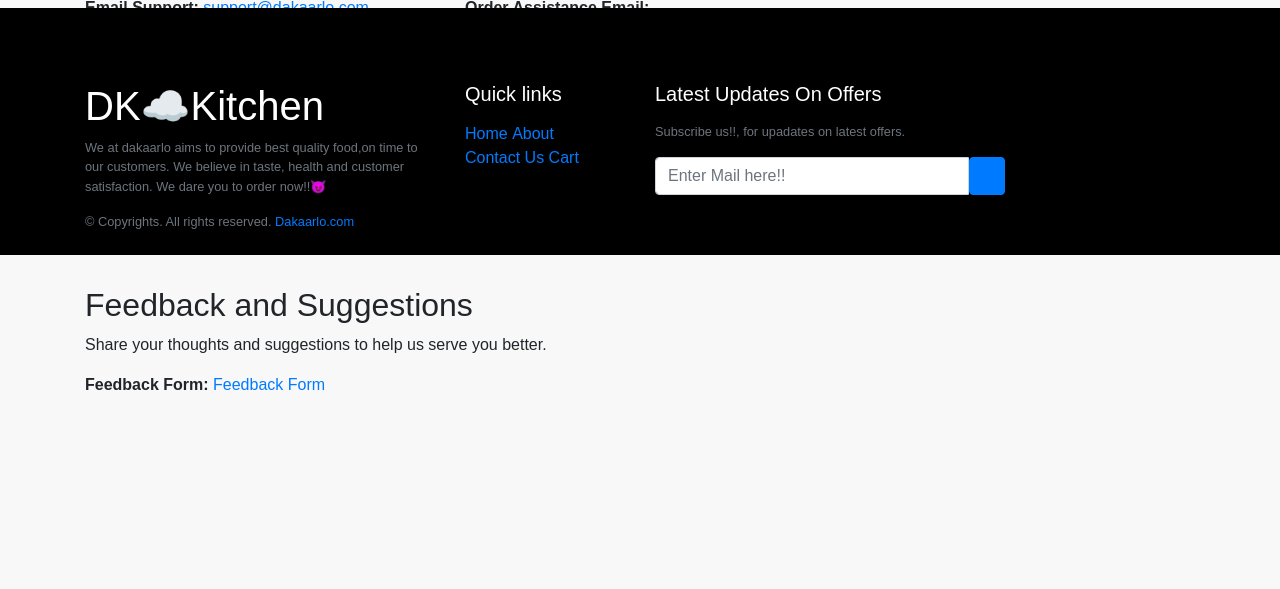
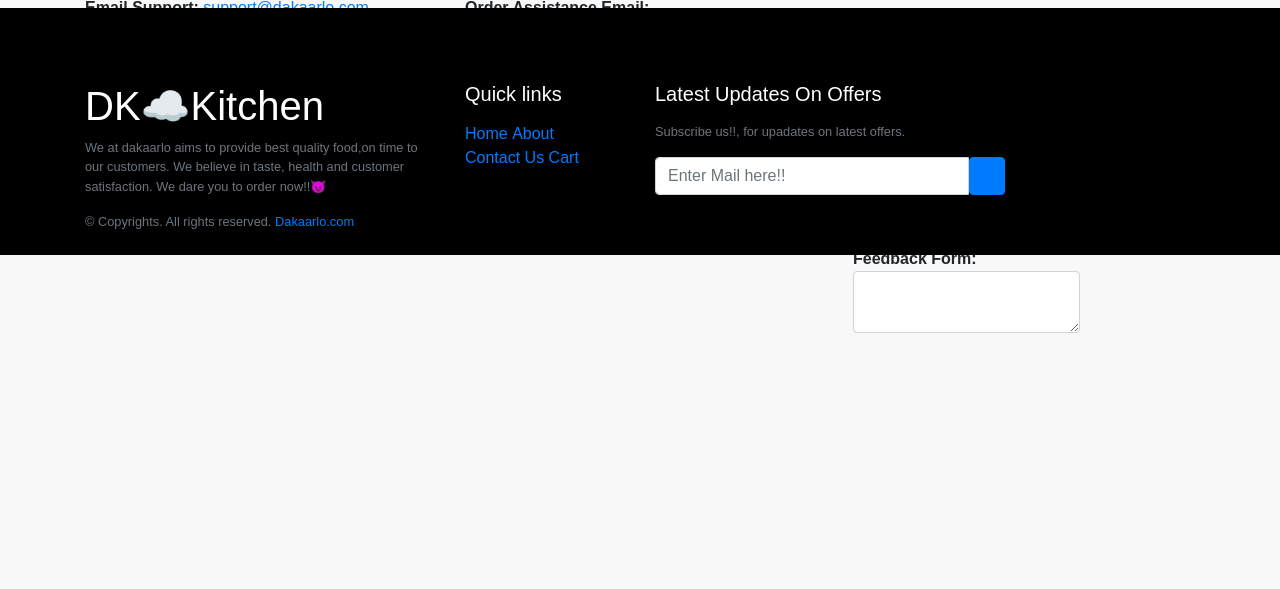
Before and after one commit to Chai14/Dakaar-Lo, a Django app: page /cuscare/ in a window 1280 px wide. Shown: the part 545-1134 px from the top of the page. Before the commit the page ends 935 px from the top, so only its background shows below. Run offline with Django 4.2, Linux system fonts and the light colour scheme; some libraries are stand-ins or nearby versions.

Commit message:
customer care designed

```diff
--- a/templates/customercare.html
+++ b/templates/customercare.html
@@ -45,23 +45,31 @@
         <p><strong>Instagram:</strong> <a href="" target="_blank">Dakaarlo</a></p>
     </div>
     <div class="col-md-4">
-        <h2>Visit Us</h2>
+        <h2><b>Visit Us</b></h2>
         <p>Civil Lines<br>
            Roorkee<br>
            247667
         </p>
     </div>
-</div>
 
-<div class="row contact-info">
-    <div class="col-md-12">
-        <h2>Feedback and Suggestions</h2>
+
+<div class="col-md-4">
+        <h2><b>Feedback and Suggestions</b></h2>
         <p>Share your thoughts and suggestions to help us serve you better.</p>
-        <p><strong>Feedback Form:</strong> <a href="[Link to Feedback Form]" target="_blank">Feedback Form</a></p>
+        <div class="d-inline-flex p-2 bd-highlight">
+        <p><strong>Feedback Form:</strong><textarea class="form-control" aria-label="With textarea"></textarea>
+        </div>
     </div>
 </div>
 </div>
-
+<br>
+<br>
+<br>
+<br>
+<br>
+<br>
+<br>
+<br>
 <script src="https://cdn.jsdelivr.net/npm/bootstrap@5.3.0/dist/js/bootstrap.bundle.min.js"></script>
 
 
```
